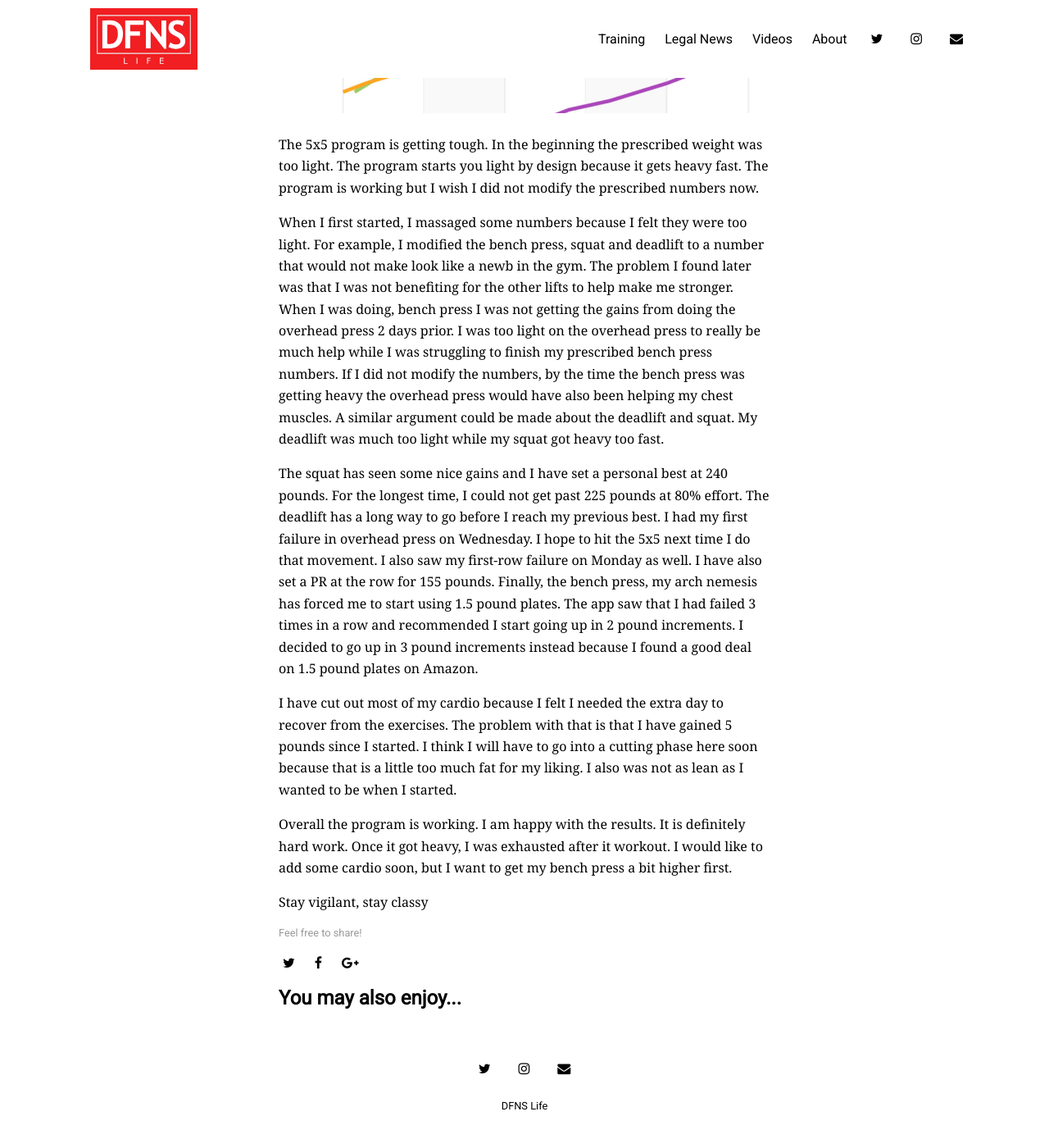
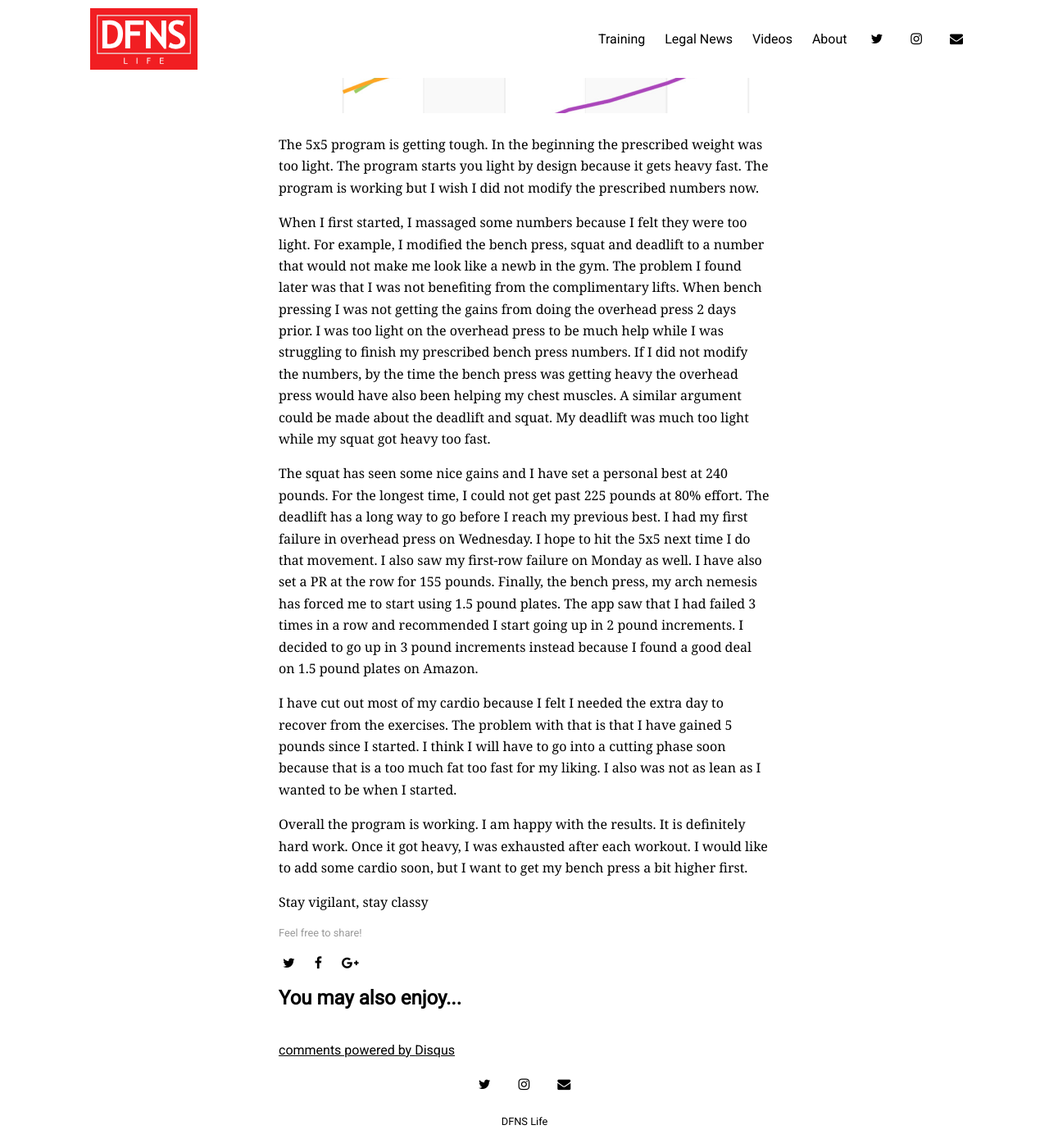
Before and after one commit to ctives/dfnslife_v2, a Jekyll site: the page built from _posts/2017-09-21-five-by-five-10-week-review.md, in a window 1280 px wide and 1400 px high, scrolled down 497 px. Shown: the whole window at 82% size. Built offline with Jekyll 4.4.1, drawn with Linux system fonts in a browser that asks for light colours; nearby versions of some CDN libraries; comment, search, counter and statistics services are not loaded.

Commit message:
fixed comments settings to be live in production and added new post.

```diff
--- a/_config.dev.yml
+++ b/_config.dev.yml
@@ -2,5 +2,4 @@ url: http://127.0.0.1:4000/
 google_analytics: ""
 
 disqus:
-  comments: false
-  disqus_shortname: 'dfns-life'
+  comments: true
--- a/_includes/disqus.html
+++ b/_includes/disqus.html
@@ -1,7 +1,7 @@
 <section class="disqus">
   <div id="disqus_thread"></div>
   <script type="text/javascript">
-    var disqus_shortname = "{{ site.data.settings.disqus.disqus_shortname }}";
+    var disqus_shortname = "{{ site.disqus.disqus_shortname }}";
     var disqus_identifier = "{{ page.url }}";
     (function() {
       var dsq = document.createElement('script'); dsq.type = 'text/javascript'; dsq.async = true;
--- a/_layouts/post.html
+++ b/_layouts/post.html
@@ -72,7 +72,7 @@ layout: default
     </ul>
   </div>
 
-  {% if site.data.settings.disqus.comments %}
+  {% if site.disqus.comments %}
     {% include disqus.html %}
   {% endif %}
 
--- a/_posts/2017-09-21-five-by-five-10-week-review.md
+++ b/_posts/2017-09-21-five-by-five-10-week-review.md
@@ -11,9 +11,9 @@ image:
 by design because it gets heavy fast. The program is working but I wish I did not modify the prescribed numbers now.</p>
 
 <p>When I first started, I massaged some numbers because I felt they were too light. For example, I modified the bench
-press, squat and deadlift to a number that would not make look like a newb in the gym. The problem I found later was
-that I was not benefiting for the other lifts to help make me stronger. When I was doing, bench press I was not getting
-the gains from doing the overhead press 2 days prior. I was too light on the overhead press to really be much help while
+press, squat and deadlift to a number that would not make me look like a newb in the gym. The problem I found later was
+that I was not benefiting from the complimentary lifts. When bench pressing I was not getting
+the gains from doing the overhead press 2 days prior. I was too light on the overhead press to be much help while
 I was struggling to finish my prescribed bench press numbers. If I did not modify the numbers, by the time the bench
 press was getting heavy the overhead press would have also been helping my chest muscles. A similar argument could be
 made about the deadlift and squat. My deadlift was much too light while my squat got heavy too fast.
@@ -29,12 +29,12 @@ made about the deadlift and squat. My deadlift was much too light while my squat
 </p>
 
  <p>I have cut out most of my cardio because I felt I needed the extra day to recover from the exercises. The problem
- with that is that I have gained 5 pounds since I started. I think I will have to go into a cutting phase here soon
- because that is a little too much fat for my liking. I also was not as lean as I wanted to be when I started.
+ with that is that I have gained 5 pounds since I started. I think I will have to go into a cutting phase soon
+ because that is a too much fat too fast for my liking. I also was not as lean as I wanted to be when I started.
 </p>
 
  <p>Overall the program is working. I am happy with the results. It is definitely hard work. Once it got heavy, I was
- exhausted after it workout. I would like to add some cardio soon, but I want to get my bench press a bit higher first.
+ exhausted after each workout. I would like to add some cardio soon, but I want to get my bench press a bit higher first.
 </p>
 
 
```
